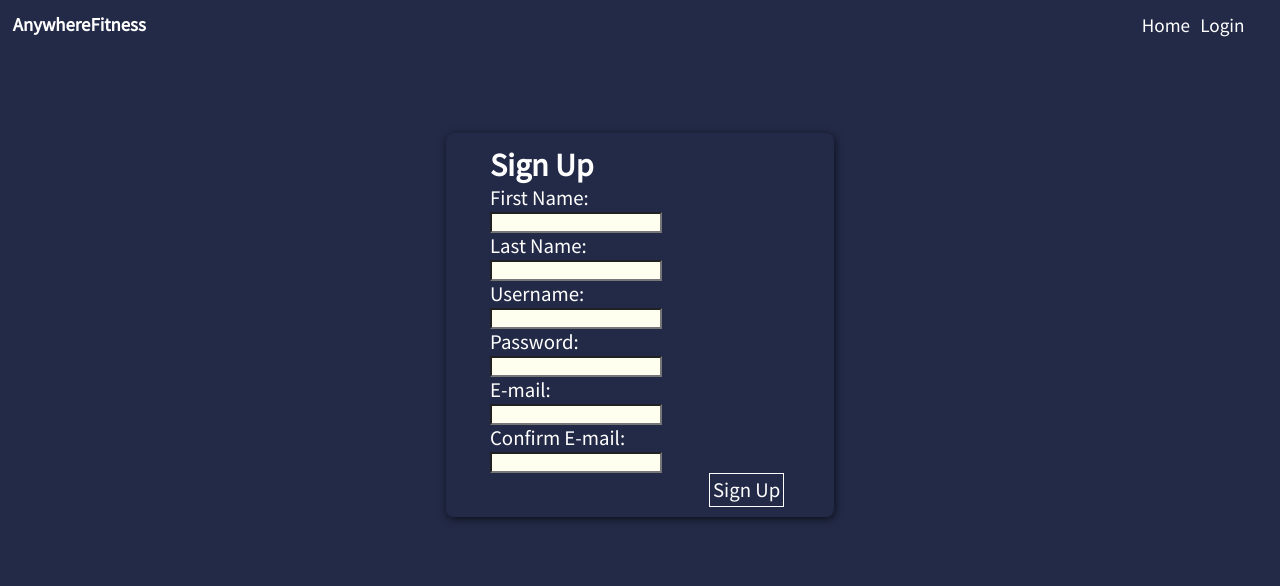
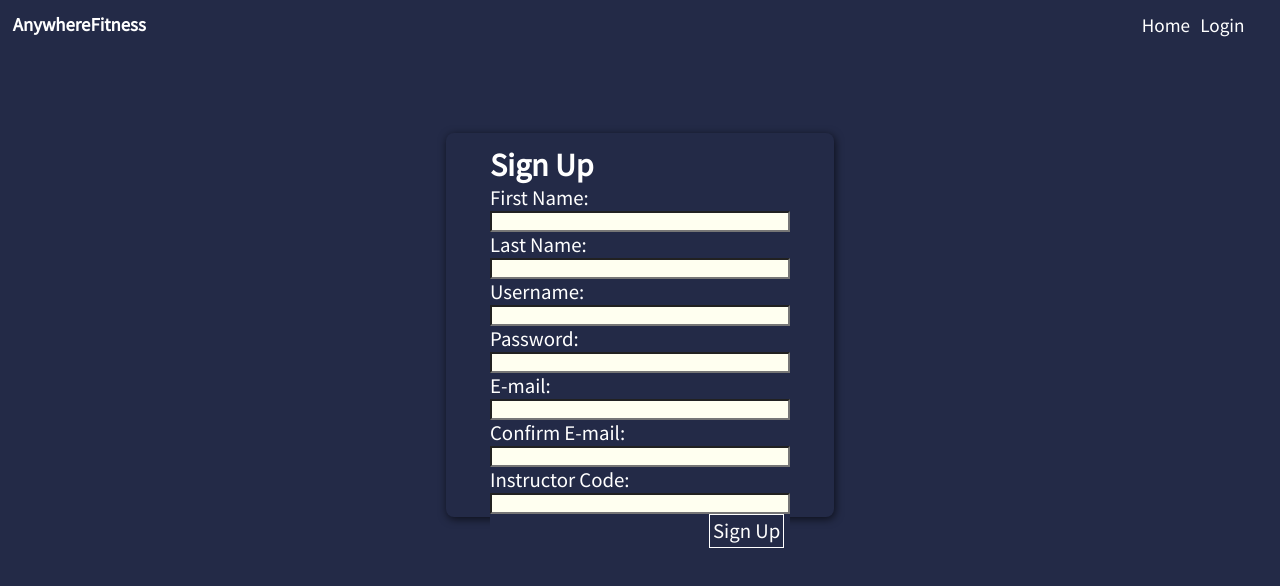
Before and after one commit to lanceturbes/anywhere-fitness-frontend, a React (Create React App) app: page /signup in a window 1280 px wide. Shown: the top 586 px of the page. Built offline with nearby package versions, Linux system fonts and the light colour scheme.

Commit message:
Add instructor field

```diff
--- a/src/components/LandingPage.jsx
+++ b/src/components/LandingPage.jsx
@@ -35,7 +35,6 @@ export default function LandingPage(){
 
             </div>
 
-
         </div>
         </div>
     )
--- a/src/components/SignUp.jsx
+++ b/src/components/SignUp.jsx
@@ -11,7 +11,8 @@ const initialValues = {
     username:"",
     password:"",
     email:"",
-    emailConfirm:""
+    emailConfirm:"",
+    instructorCode:""
 };
 
 export default function SignUp({userSubmit}) {
@@ -38,7 +39,15 @@ export default function SignUp({userSubmit}) {
 
     const handleSubmit = (e) => {
         e.preventDefault();
-        axios.post('https://anywhere-fitness-bwft5.herokuapp.com/api/auth/register', formValues)
+        const registerPayload = {
+            username: formValues.username,
+            password: formValues.password,
+            email: formValues.email,
+            first_name: formValues.first_name,
+            last_name: formValues.last_name,
+            instructor_auth: formValues.instructorCode
+        }
+        axios.post('https://anywhere-fitness-bwft5.herokuapp.com/api/auth/register', registerPayload)
         .then((res) => {
             window.localStorage.setItem('token', res.data.token);
             console.log(res.data)
@@ -66,56 +75,64 @@ export default function SignUp({userSubmit}) {
 
                     <div className="login-input-container">
                         <div className='form-inputs' id='login-inputs'>
-                            <label>First Name:</label>
+                            <label>First Name:
                             <input
                                 value={formValues.first_name}
                                 name="first_name"
                                 type="text"
                                 onChange={handleChange}
-                            />
+                            /></label>
                             <div className="errors">{formErrors.first_name}</div>
 
-                            <label>Last Name:</label>
+                            <label>Last Name:
                             <input
                                 value={formValues.last_name}
                                 name="last_name"
                                 type="text"
                                 onChange={handleChange}
-                            />
+                            /></label>
                             <div className="errors">{formErrors.last_name}</div>
-                            <label>Username:</label>
+                            <label>Username:
                             <input
                                 value={formValues.username}
                                 name="username"
                                 type="text"
                                 onChange={handleChange}
-                            />
+                            /></label>
                             <div className="errors">{formErrors.username}</div>
 
-                            <label>Password:</label>
+                            <label>Password:
                             <input
                                 value={formValues.password}
                                 name="password"
                                 type="password"
                                 onChange={handleChange}
-                            />
+                            /></label>
                             <div className="errors">{formErrors.password}</div>
-                            <label>E-mail:</label>
+                            <label>E-mail:
                             <input
                                 value={formValues.email}
                                 name="email"
                                 type="text"
                                 onChange={handleChange}
-                            />
+                            /></label>
                             <div className="errors">{formErrors.email}</div>
-                            <label>Confirm E-mail:</label>
+                            <label>Confirm E-mail:
                             <input
                                 value={formValues.emailConfirm}
                                 name="emailConfirm"
                                 type="text"
                                 onChange={handleChange}
+                            /></label>
+                            <div className="errors">{formErrors.emailConfirm}</div>
+                            <label>Instructor Code:
+                            <input
+                                value={formValues.instructorCode}
+                                name="instructorCode"
+                                type="text"
+                                onChange={handleChange}
                             />
-                            <div className="errors">{formErrors.emailConfirm}</div>
+                            </label>
                         </div>
 
 
```
